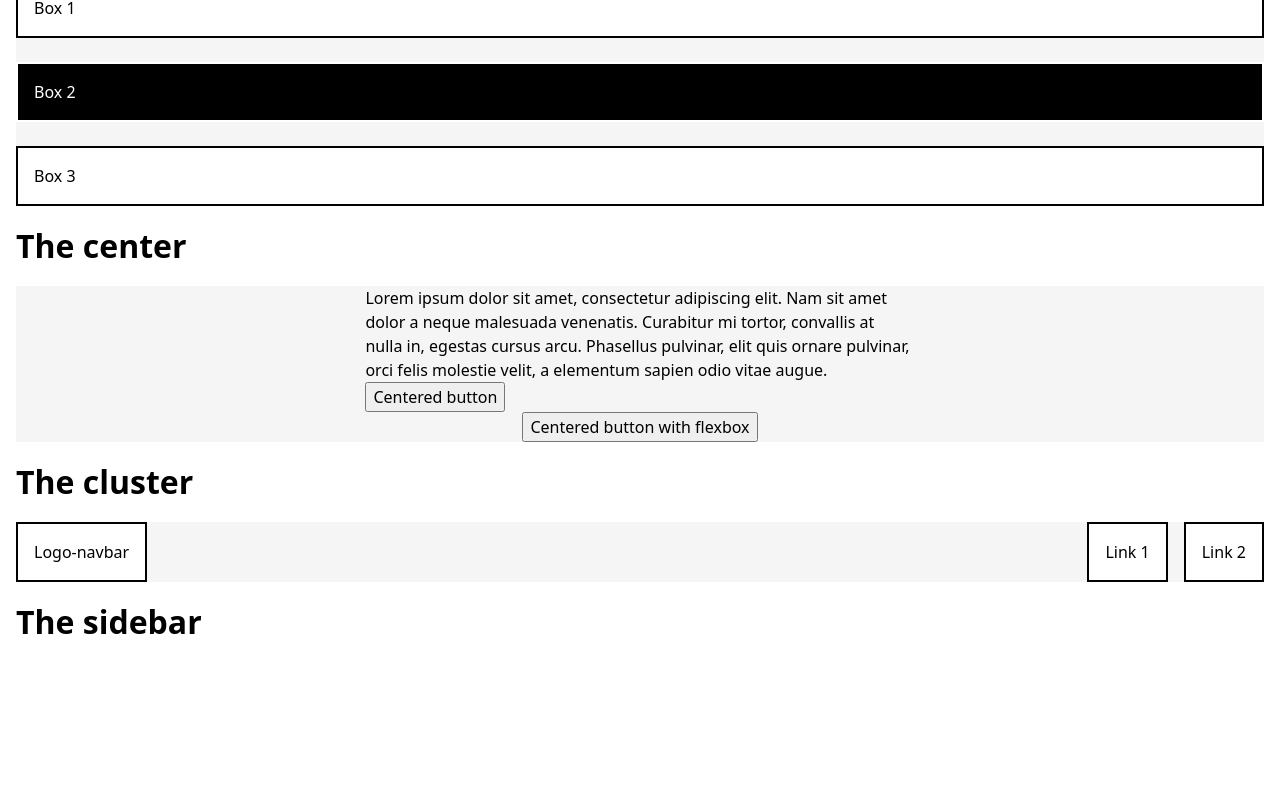
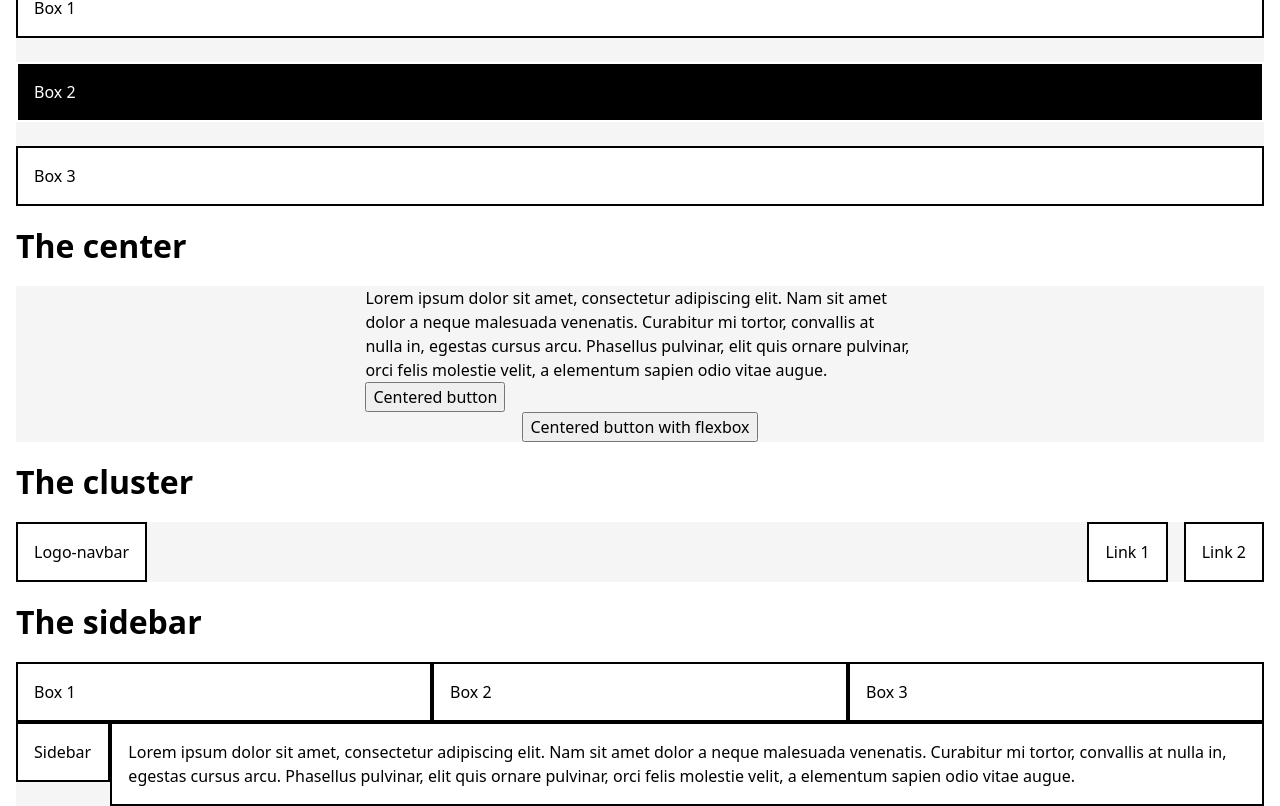
Before and after one commit to DeluxeOwl/every-layout, a React (Vite) app: page / in a window 1280 px wide. Shown: the part 450-1256 px from the top of the page. Before the commit the page ends 1096 px from the top, so only its background shows below. Built offline with nearby package versions, Linux system fonts and the light colour scheme.

Commit message:
feat: the sidebar

```diff
--- a/src/App.css
+++ b/src/App.css
@@ -123,3 +123,33 @@ h1 {
 .cluster.flex-start {
     justify-content: flex-start;
 }
+
+/* Sidebar */
+.flex-wrap {
+    display: flex;
+    flex-wrap: wrap;
+}
+
+.flex-wrap > * {
+    flex-grow: 1;
+    flex-shrink: 1;
+    flex-basis: 30ch;
+}
+
+.with-sidebar {
+    display: flex;
+    flex-wrap: wrap;
+    gap: var(--s1);
+}
+
+.with-sidebar > :first-child {
+    /* Width of a sidebar, otherwise content */
+    /* flex-basis: 30ch; */
+    flex-grow: 1;
+}
+
+.with-sidebar > :last-child {
+    flex-basis: 0;
+    flex-grow: 999;
+    min-inline-size: 50%;
+}
--- a/src/App.jsx
+++ b/src/App.jsx
@@ -58,7 +58,27 @@ function App() {
         </div>
       </Container>
       <Title>The sidebar</Title>
-      <Container></Container>
+      <Container>
+        <div className="flex-wrap">
+          <div className="box">Box 1</div>
+          <div className="box">Box 2</div>
+          <div className="box">Box 3</div>
+        </div>
+        <div className="with-sidebar">
+          <div>
+            <div className="box">Sidebar</div>
+          </div>
+          <div>
+            <div className="box">
+              Lorem ipsum dolor sit amet, consectetur adipiscing elit. Nam sit
+              amet dolor a neque malesuada venenatis. Curabitur mi tortor,
+              convallis at nulla in, egestas cursus arcu. Phasellus pulvinar,
+              elit quis ornare pulvinar, orci felis molestie velit, a elementum
+              sapien odio vitae augue.
+            </div>
+          </div>
+        </div>
+      </Container>
     </div>
   );
 }
```
